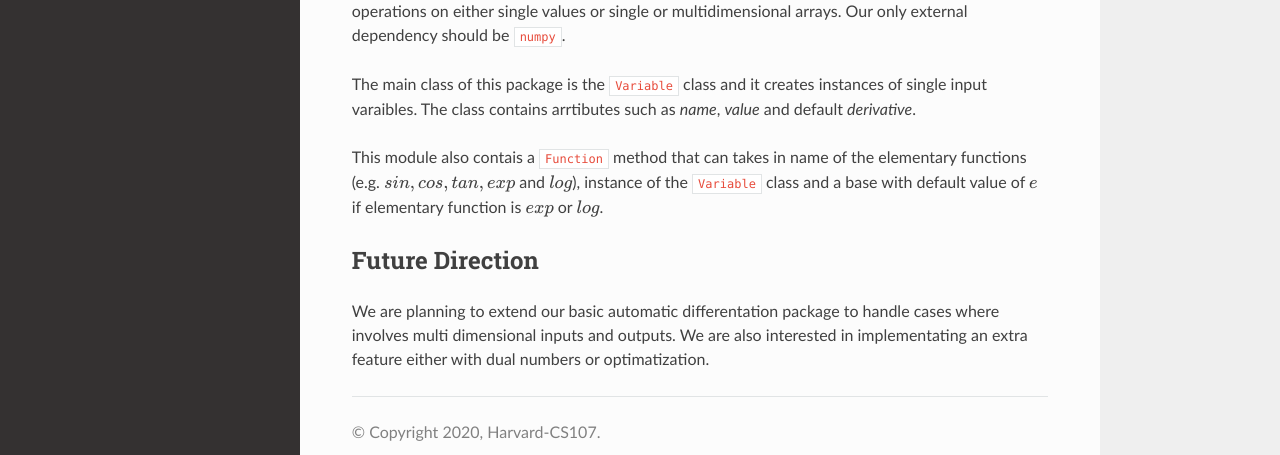
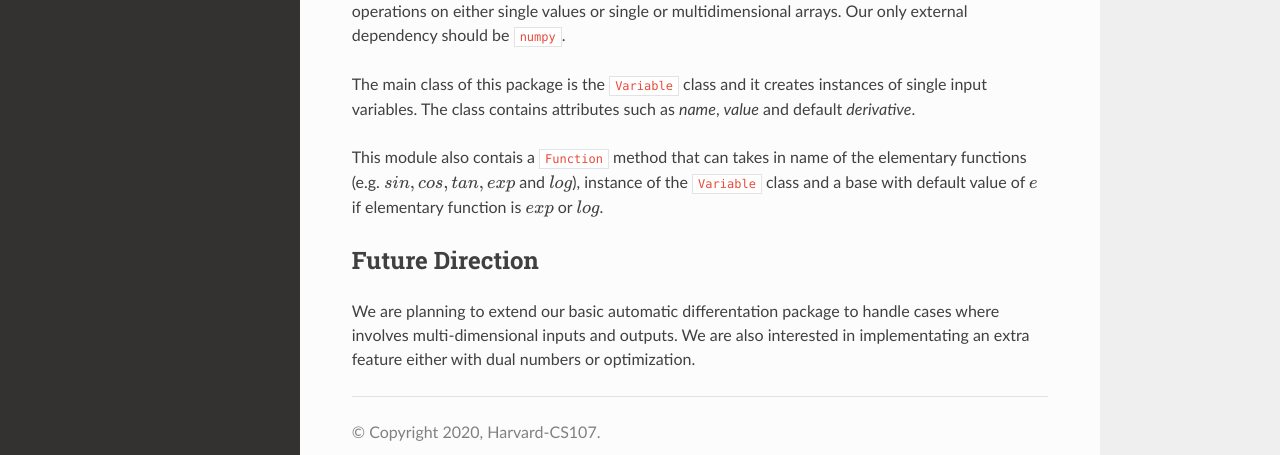
Before and after one commit to git-fetch-git-roll-over/GradDog, a Sphinx documentation site: the page built from docs/source/index.rst, in a window 1280 px wide and 900 px high, scrolled down 3385 px. Shown: the part 398-853 px from the top of the window. Built offline with Sphinx 7.4.7 and the Read the Docs theme 2.0.0, drawn with Linux system fonts in a browser that asks for light colours; pages that are not in the unit, such as notebooks, are missing from menus; some of the changed text lies outside the part shown.

Commit message:
Fixing typos in index.rst

```diff
--- a/docs/source/index.rst
+++ b/docs/source/index.rst
@@ -121,7 +121,7 @@ Descriptions
 
 We used ``numpy`` arrays as our core data structure, because this will make it easy to perform operations on either single values or single or multidimensional arrays. Our only external dependency should be ``numpy``.
 
-The main class of this package is the ``Variable`` class and it creates instances of single input varaibles. The class contains arrtibutes such as *name*, *value* and default *derivative*.
+The main class of this package is the ``Variable`` class and it creates instances of single input variables. The class contains attributes such as *name*, *value* and default *derivative*.
 
 This module also contais a ``Function`` method that can takes in name of the elementary functions (e.g. :math:`sin, cos, tan, exp` and :math:`log`), instance of the ``Variable`` class and a base with default value of :math:`e` if elementary function is :math:`exp` or :math:`log`.
 
@@ -129,13 +129,13 @@ This module also contais a ``Function`` method that can takes in name of the ele
 Future Direction
 ----------------
 
-We are planning to extend our basic automatic differentation package to handle cases where involves multi dimensional inputs and outputs. We are also interested in implementating an extra feature either with dual numbers or optimatization.
+We are planning to extend our basic automatic differentation package to handle cases where involves multi-dimensional inputs and outputs. We are also interested in implementating an extra feature either with dual numbers or optimization.
 
 .. toctree::
    :maxdepth: 2
    :caption: Contents:
 
-    licencse
+    license
     help
 
 
```
Also changed, not shown: other parts of docs/source/index.rst (+1 -1 lines).
